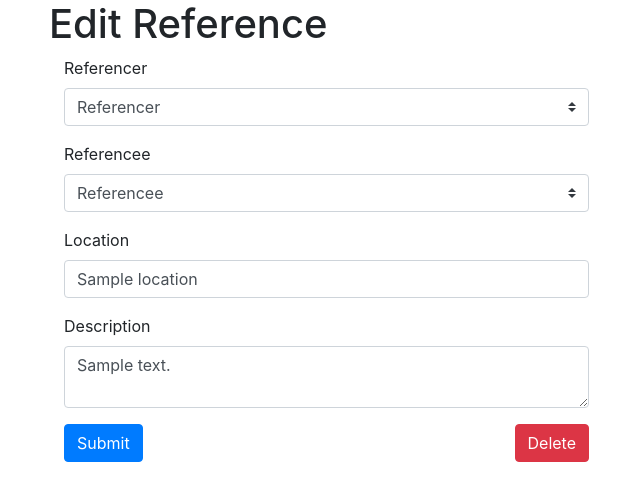
After one commit to chadbaily/CS4750-Project, a Django app: template web/db_website/templates/edit-reference.block.html in a window 1280 px wide. The commit adds this page. Shown: the top 501 px of the page, without its empty margins (36-676 px from the left). Run offline with Django 3.2, Linux system fonts and the light colour scheme; the template is opened without the code that fills it: most values are stand-ins (such as "Sample title", 1, 10 or a date in 2020); some libraries are stand-ins or nearby versions.

Commit message:
update and delete

```diff
--- /dev/null
+++ b/web/db_website/templates/edit-reference.block.html
@@ -0,0 +1,67 @@
+{% extends 'base.html' %} {% block title %}Edit Reference{% endblock %} {% block content%}
+
+<h1>Edit Reference</h1>
+
+<div class="col-md-6">
+  <form form action="submit/" method="post">
+    {% csrf_token %}
+    <div class="form-group">
+      <label for="genre">Referencer</label>
+      <select
+        class="custom-select"
+        id="referencer"
+        name="referencer"
+        value="{{ reference.referencerID }}"
+      >
+        <option selected>Referencer</option>
+        {% for item in media %}
+        <option value="{{ item.pk }}">{{ item.media_name }}</option>
+        {% endfor %}
+      </select>
+    </div>
+    <div class="form-group">
+      <label for="genre">Referencee</label>
+      <select
+        class="custom-select"
+        id="referencee"
+        name="referencee"
+        value="{{ reference.referenceeID }}"
+      >
+        <option selected>Referencee</option>
+        {% for item in media %}
+        <option value="{{ item.pk }}">{{ item.media_name }}</option>
+        {% endfor %}
+      </select>
+    </div>
+    <div class="form-group">
+      <label for="location">Location</label>
+      <input
+        type="text"
+        class="form-control"
+        id="location"
+        aria-describedby="locationHelp"
+        placeholder="35min in"
+        name="location"
+        value="{{ reference.location }}"
+      />
+    </div>
+    <div class="form-group">
+      <label for="description">Description</label>
+      <textarea
+        type="text"
+        class="form-control"
+        id="description"
+        aria-describedby="descriptionHelp"
+        placeholder="When Stan Lee."
+        name="description"
+        >{{ reference.description }}</textarea
+      >
+    </div>
+    <button type="submit" class="btn btn-primary">Submit</button>
+    <a href="/references/delete/{{ reference.pk }}/" class="btn btn-danger right-button"
+      >Delete</a
+    >
+  </form>
+</div>
+
+{% endblock %}
--- a/web/db_website/templates/refs.block.html
+++ b/web/db_website/templates/refs.block.html
@@ -23,6 +23,7 @@
         <h6 class="card-subtitle text-muted"> References <h6>
         <a href="/media/info/{{reference.m2pk}}"><p class="card-text">{{ reference.m2name}}<p></a>
         <p class="card-text"> Description: {{reference.description}}<p>
+        <a href="/references/edit/{{ reference.pk }}/" class="card-link">Edit</a>
       </div>
     </div>
     {% endfor %}
--- a/web/db_website/urls.py
+++ b/web/db_website/urls.py
@@ -74,6 +74,8 @@ urlpatterns = [
     url(r'^review/$', views.review, name='review'),
 
     # Refs
+    url(r'^references/edit/(?P<pk>[0-9]+)/$', views.edit_reference, name='edit_reference'),
+    url(r'^references/delete/(?P<pk>[0-9]+)/$', views.delete_reference, name='delete_reference'),
     url(r'^references/create/submit/$', views.submit_create_reference, name='submit_create_reference'),
     url(r'^references/create/$', views.create_reference, name='create_reference'),
     url(r'^references/$', views.refs, name='references'),
```
Also changed, not shown: web/db_website/views.py (+97 -0 lines).
